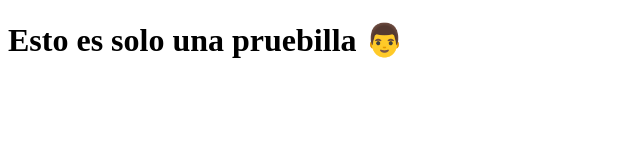
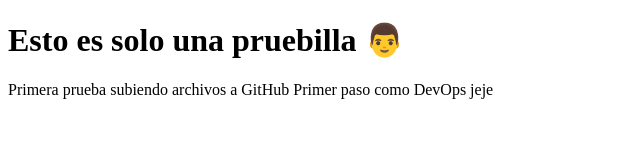
Before and after one commit to factorcontreras/PreworkGitHub, a plain HTML site: page index.html in a window 1280 px wide. Shown: the whole page, without its empty margins (0-640 px from the left). Drawn offline with Linux system fonts and the light colour scheme.

Commit message:
edicion corta del html

```diff
--- a/index.html
+++ b/index.html
@@ -8,5 +8,8 @@
 </head>
 <body>
     <h1>Esto es solo una pruebilla 👨</h1>
+    <p>Primera prueba subiendo archivos a GitHub
+        Primer paso como DevOps jeje
+    </p>
 </body>
 </html>
```
